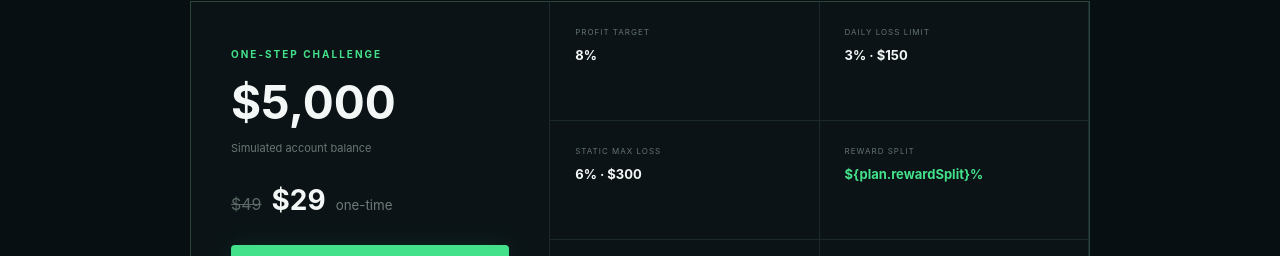
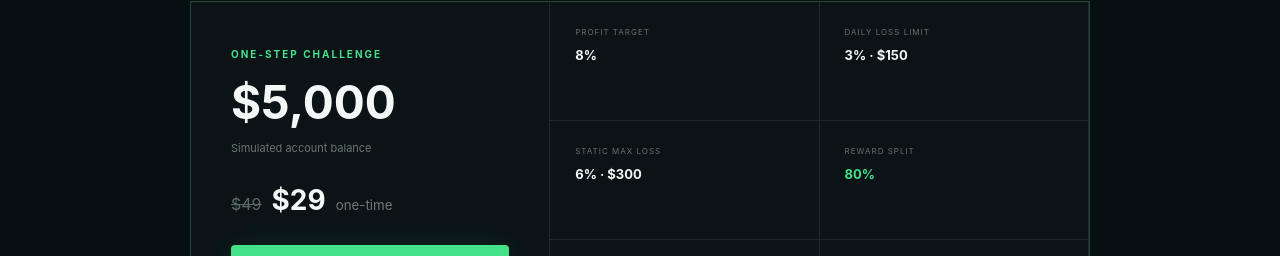
Before and after one commit to edvisiongrouptr-dot/TakeProp, a Next.js app in the folder apps/web/: page / in a window 1280 px wide. Shown: the part 1814-2070 px from the top of the page. Built offline with nearby package versions, Linux system fonts and the light colour scheme.

Commit message:
Correct dynamic package rules

```diff
--- a/apps/web/app/page.tsx
+++ b/apps/web/app/page.tsx
@@ -8,7 +8,7 @@ export default function Home(){const[step,setStep]=useState<StepType>('ONE_STEP'
  <section className="hero shell" id="top"><div><span className="eyebrow">● BUILT FOR DISCIPLINED CRYPTO TRADERS</span><h1>Your edge.<br/><em>Our capital.</em></h1><p>Prove your strategy in a transparent simulated evaluation. Keep up to 90% of your performance rewards—with no hidden rules, moving drawdown, or time pressure.</p><div className="actions"><a className="btn" href="#plans">Start from $29 →</a><a href="#how">See how it works</a></div><small>✓ No time limit　 ✓ Static 6–8% max loss　 ✓ 80–90% reward split</small></div><Terminal/></section>
  <section className="metrics"><div className="shell"><Metric a="UP TO 90%" b="REWARD SPLIT"/><Metric a="10×" b="MAX LEVERAGE"/><Metric a="0" b="MINIMUM DAYS"/><Metric a="24/7" b="CRYPTO MARKETS"/></div></section>
  <section className="section shell" id="how"><Title over="THE PROCESS" title={<>Three steps to <em>funded.</em></>}/><div className="grid three"><Card n="01" title="Choose your challenge">Select an account size and one-step or two-step evaluation.</Card><Card n="02" title="Prove your edge">Reach the target within fixed, transparent risk limits.</Card><Card n="03" title="Get funded">Complete review and unlock a fresh simulated funded account.</Card></div></section>
- <section className="section dark" id="plans"><div className="shell"><Title over="CHALLENGE PLANS" title={<>Pick your <em>starting line.</em></>}/><div className="toggle"><button className={step==='ONE_STEP'?'on':''} onClick={()=>setStep('ONE_STEP')}>1-Step</button><button className={step==='TWO_STEP'?'on':''} onClick={()=>setStep('TWO_STEP')}>2-Step</button></div><div className="sizes">{sizes.map(x=><button key={x} className={size===x?'on':''} onClick={()=>setSize(x)}>{money(x)}</button>)}</div><div className="plan"><div className="offer"><span>{step==='ONE_STEP'?'ONE-STEP':'TWO-STEP'} CHALLENGE</span><h2>{money(size)}</h2><p>Simulated account balance</p><div className="price"><s>{money(plan.regularPrice)}</s><b>{money(plan.price)}</b><small>one-time</small></div><a className="btn" href={`/checkout?plan=${plan.id}`}>Start challenge →</a><small>No subscription. No hidden fees.</small></div><div className="rules"><Rule a="PROFIT TARGET" b={plan.targets.length===1?'8%': 'Phase 1: 8% · Phase 2: 5%'}/><Rule a="DAILY LOSS LIMIT" b={`3% · ${money(size*.03)}`}/><Rule a="STATIC MAX LOSS" b={`6% · ${money(size*.06)}`}/><Rule a="REWARD SPLIT" b={`\${plan.rewardSplit}%`} green/><Rule a="TIME LIMIT" b="None"/><Rule a="MINIMUM DAYS" b="0 days"/></div></div><p className="fine">All accounts and trading activity are simulated. Rewards are subject to eligibility, review and agreement.</p></div></section>
+ <section className="section dark" id="plans"><div className="shell"><Title over="CHALLENGE PLANS" title={<>Pick your <em>starting line.</em></>}/><div className="toggle"><button className={step==='ONE_STEP'?'on':''} onClick={()=>setStep('ONE_STEP')}>1-Step</button><button className={step==='TWO_STEP'?'on':''} onClick={()=>setStep('TWO_STEP')}>2-Step</button></div><div className="sizes">{sizes.map(x=><button key={x} className={size===x?'on':''} onClick={()=>setSize(x)}>{money(x)}</button>)}</div><div className="plan"><div className="offer"><span>{step==='ONE_STEP'?'ONE-STEP':'TWO-STEP'} CHALLENGE</span><h2>{money(size)}</h2><p>Simulated account balance</p><div className="price"><s>{money(plan.regularPrice)}</s><b>{money(plan.price)}</b><small>one-time</small></div><a className="btn" href={`/checkout?plan=${plan.id}`}>Start challenge →</a><small>No subscription. No hidden fees.</small></div><div className="rules"><Rule a="PROFIT TARGET" b={plan.targets.length===1?'8%': 'Phase 1: 8% · Phase 2: 5%'}/><Rule a="DAILY LOSS LIMIT" b={`3% · ${money(size*.03)}`}/><Rule a="STATIC MAX LOSS" b={`${plan.staticLoss}% · ${money(size*plan.staticLoss/100)}`}/><Rule a="REWARD SPLIT" b={`${plan.rewardSplit}%`} green/><Rule a="TIME LIMIT" b="None"/><Rule a="MINIMUM DAYS" b="0 days"/></div></div><p className="fine">All accounts and trading activity are simulated. Rewards are subject to eligibility, review and agreement.</p></div></section>
  <section className="section shell" id="rules"><Title over="RULES THAT DON'T MOVE" title={<>Built on <em>clarity.</em></>}/><div className="grid four"><Card n="◇" title="3% daily loss">Based on balance at 00:00 UTC. Stale prices never create a breach.</Card><Card n="▱" title="6–8% static max loss">The floor is 94% for 1-Step and 92% for 2-Step and never trails profits.</Card><Card n="◎" title="No time pressure">No deadline and no minimum trading days.</Card><Card n="◈" title="Provable breaches">Every decision stores equity, floor, UTC time and mark-price evidence.</Card></div></section>
  <section className="cta shell"><span>READY TO PROVE YOUR EDGE?</span><h2>Trade with rules you can trust.</h2><p>Choose your challenge and start from $29.</p><a className="btn" href="#plans">View challenge plans →</a></section>
  <section className="section shell faq" id="faq"><Title over="FAQ" title={<>Straight answers.</>}/>{[['Is this real-money trading?','No. All TakeProp accounts and execution are simulated.'],['Does drawdown trail profits?','No. The maximum-loss floor is static at 94% of starting balance.'],['How does 2-Step work?','Reach 8% in Phase 1 and 5% in a fresh Phase 2 account.'],['How much do traders keep?','Eligible funded traders receive 80% on 1-Step and 90% on 2-Step.']].map(([q,a])=><details key={q}><summary>{q}<b>+</b></summary><p>{a}</p></details>)}</section>
--- a/apps/web/lib/plans.ts
+++ b/apps/web/lib/plans.ts
@@ -2,7 +2,7 @@ export type StepType='ONE_STEP'|'TWO_STEP'
 export type Plan={id:string;balance:number;stepType:StepType;price:number;regularPrice:number;targets:number[];dailyLoss:number;staticLoss:number;rewardSplit:number}
 const data=[[5000,29,49,39,59],[10000,49,69,59,79],[25000,99,139,119,159],[50000,179,229,209,269],[100000,299,399,349,449]]
 export const plans:Plan[]=data.flatMap(([balance,one,oneRegular,two,twoRegular])=>[
- {id:`${balance}-one-step`,balance,stepType:'ONE_STEP',price:one,regularPrice:oneRegular,targets:[8],dailyLoss:3,staticLoss:6,rewardSplit:90},
+ {id:`${balance}-one-step`,balance,stepType:'ONE_STEP',price:one,regularPrice:oneRegular,targets:[8],dailyLoss:3,staticLoss:6,rewardSplit:80},
  {id:`${balance}-two-step`,balance,stepType:'TWO_STEP',price:two,regularPrice:twoRegular,targets:[8,5],dailyLoss:3,staticLoss:8,rewardSplit:90}
 ])
 export const money=(n:number)=>new Intl.NumberFormat('en-US',{style:'currency',currency:'USD',maximumFractionDigits:0}).format(n)
```
